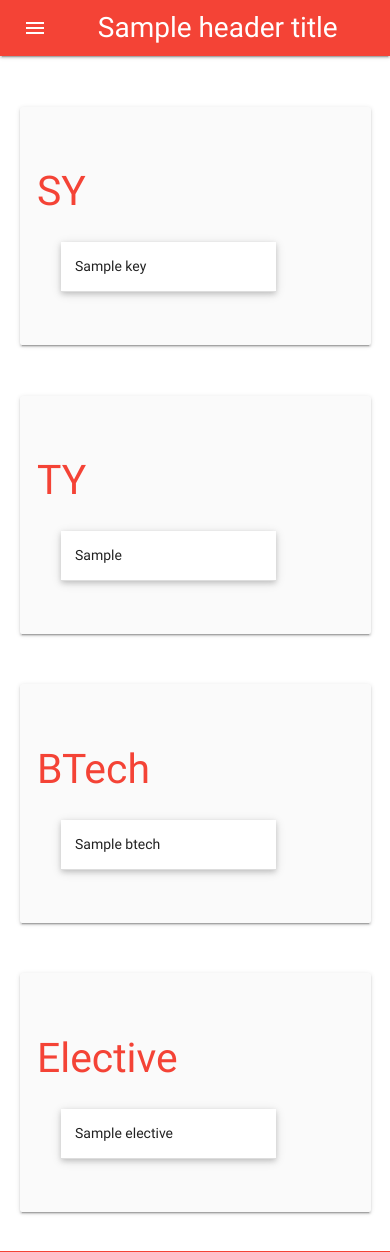
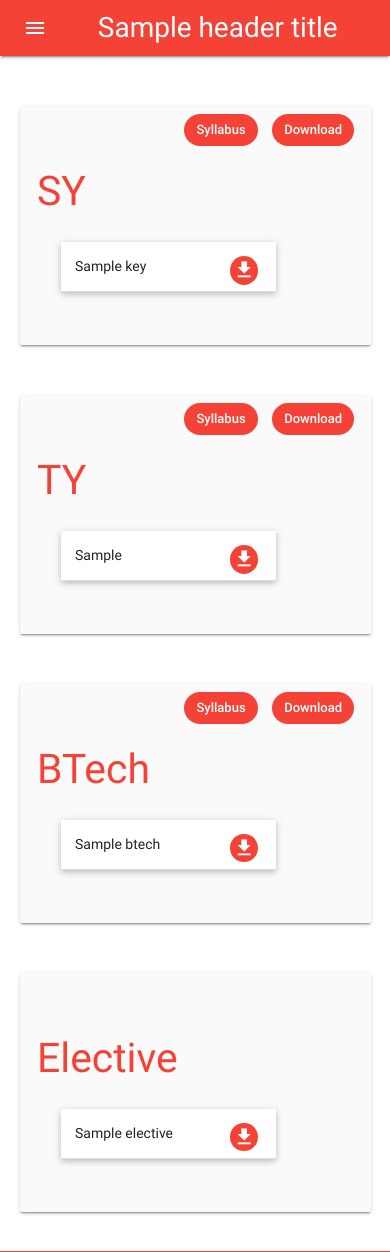
Before and after one commit to Abhishek-Kuvalekar/COEP_Papers_New, a Flask app: template app/templates/content.html in a window 390 px wide. Shown: the top 1252 px of the page. Run offline with Flask 2, Linux system fonts and the light colour scheme; the template is opened without the code that fills it: most values are stand-ins (such as "Sample title", 1, 10 or a date in 2020); form fields are guessed from the names that the template uses; some libraries are stand-ins or nearby versions.

Commit message:
Layout for 'Download' and 'Syllabus'

```diff
--- a/app/templates/base.html
+++ b/app/templates/base.html
@@ -34,8 +34,8 @@
                 width: 25%;
             }
 
-            input:not([type]), input:not([type]), input[type=text], input[type=password], input[type=email], input[type=url], input[type=time], input[type=date], input[type=datetime], input[type=datetime-local], input[type=tel], input[type=number], input[type=search], textarea.materialize-textarea, input:focus, input:focus-within {
-                border-bottom-color: white;
+            input:not([type]), input[type=text], input[type=password], input[type=email], input[type=url], input[type=time], input[type=date], input[type=datetime], input[type=datetime-local], input[type=tel], input[type=number], input[type=search], textarea.materialize-textarea, input[type=search]:focus {
+                border-bottom: none !important;
                 outline: none;
             }
 
--- a/app/templates/content.html
+++ b/app/templates/content.html
@@ -33,9 +33,51 @@
             width: 60%;
         }
 
+        .my-syllabus-chip {
+            position: absolute;
+            left: 72%;
+            top: 3%;
+        }
+
+        .my-download-chip {
+            position: absolute;
+            left: 85%;
+            top: 3%;
+        }
+
+        .my-download-chip a, .my-syllabus-chip a {
+            color: white;
+        }
+
+        .collapsible-header a i {
+            padding: 3px;
+            color: white;
+            position: absolute;
+            left: 70%;
+        }
+
         @media only screen and (max-width: 468px) {
             .my-card {
                 width: 90%;
+            }
+
+            .my-syllabus-chip {
+                position: absolute;
+                left: 47%;
+                top: 3%;
+            }
+
+            .my-download-chip {
+                position: absolute;
+                left: 72%;
+                top: 3%;
+            }
+
+            .collapsible-header a i {
+                padding: 3px;
+                color: white;
+                position: absolute;
+                left: 60%;
             }
         }
     </style>
@@ -46,11 +88,22 @@
         {% for key in contentDict %}
             {% if((key != 'path') and (key != 'branchName')) %}
                 <div class = "card hoverable my-card grey lighten-5" id = "{{ key }}">
+                    <div class = "chip my-download-chip red hoverable" title = "Download all papers of this class.">
+                        <a href = "#">Download</a>
+                    </div>
+                    <div class = "chip my-syllabus-chip red hoverable">
+                        <a href = "#">Syllabus</a>
+                    </div>
                     <h3 class = "year-headings red-text">{{ key }}</h3><br/>
                     <ul class = "collapsible popout" data-collapsible = "expandable">
                         {% for sub in contentDict[key] %}
                             <li>
-                                <div class = "collapsible-header hoverable">{{ sub }}</div>
+                                <div class = "collapsible-header hoverable">
+                                    <span class = "title">{{ sub }}</span>
+                                    <a href = "#">
+                                        <i class = "material-icons circle red hoverable" title = "Download all papers in this folder.">get_app</i>
+                                    </a>
+                                </div>
                                 <div class = "collapsible-body">
                                     <ul>
                                         {% for eachFile in contentDict[key][sub] %}
@@ -88,11 +141,24 @@
         {% for key in ['SY', 'TY', 'BTech', 'Elective'] %}
             {% if(contentDict.get(key, None) != None) %}
                 <div class = "card my-card hoverable grey lighten-5" id = "{{ key }}">
+                    {% if(key != 'Elective' )%}
+                        <div class = "chip my-download-chip red hoverable" title = "Download all papers of this class.">
+                            <a href = "#">Download</a>
+                        </div>
+                        <div class = "chip my-syllabus-chip red hoverable">
+                            <a href = "#">Syllabus</a>
+                        </div>
+                    {% endif %}
                     <h3 class = "year-headings red-text">{{ key }}</h3><br/>
                     <ul class = "collapsible popout" data-collapsible = "expandable">
                         {% for sub in contentDict[key] %}
                             <li>
-                                <div class = "collapsible-header hoverable">{{ sub }}</div>
+                                <div class = "collapsible-header hoverable">
+                                    <span class = "title">{{ sub }}</span>
+                                    <a href = "#">
+                                        <i class = "material-icons circle red hoverable" title = "Download all papers in this folder.">get_app</i>
+                                    </a>
+                                </div>
                                 <div class = "collapsible-body">
                                     <ul>
                                         {% for eachFile in contentDict[key][sub] %}
```
